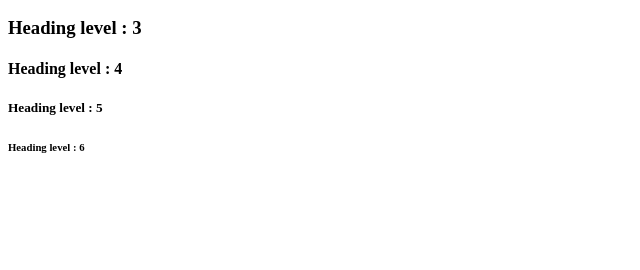
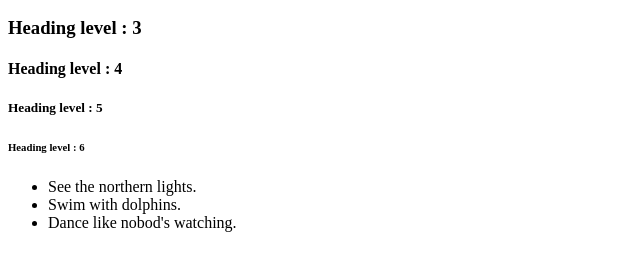
Before and after one commit to aklilutsige/EPFL-WAD-MyBucketList-, a plain HTML site: page index.html in a window 1280 px wide. Shown: the part 144-414 px from the top of the page, without its empty margins (0-640 px from the left). Drawn offline with Linux system fonts and the light colour scheme.

Commit message:
Unordered list - adding and removing items (index.html)

```diff
--- a/index.html
+++ b/index.html
@@ -14,5 +14,10 @@
     <h4>Heading level : 4</h4>
     <h5>Heading level : 5</h5>
     <h6>Heading level : 6</h6>
+    <ul>
+      <li>See the northern lights.</li>
+      <li>Swim with dolphins.</li>
+      <li>Dance like nobod's watching.</li>
+    </ul>
   </body>
 </html>
```
